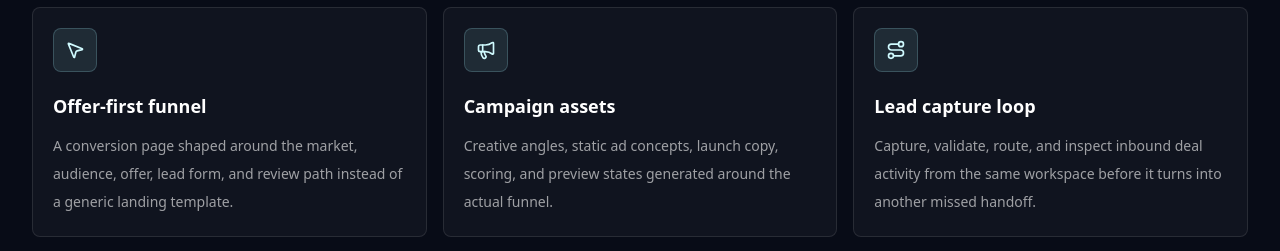
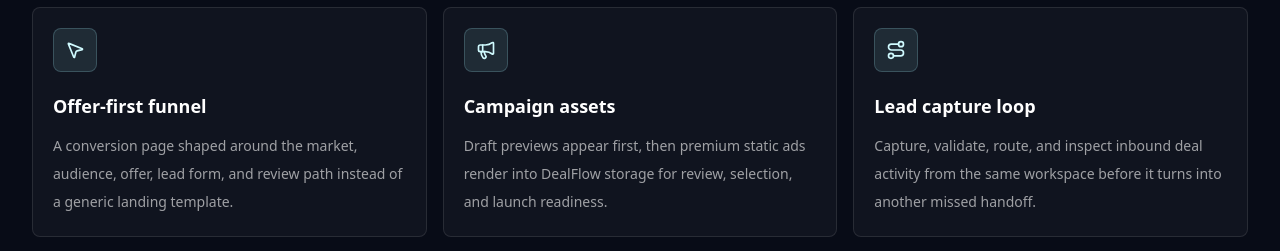
Before and after one commit to raiaan-sudo/dealflow-os-rebuild, a Next.js app: page / in a window 1280 px wide. Shown: the part 2020-2271 px from the top of the page. Built offline with nearby package versions, Linux system fonts and the light colour scheme.

Commit message:
Update homepage creative generation copy

```diff
--- a/src/components/marketing/home-command-center.tsx
+++ b/src/components/marketing/home-command-center.tsx
@@ -75,7 +75,7 @@ const installStack = [
   },
   {
     title: "Campaign assets",
-    body: "Creative angles, static ad concepts, launch copy, scoring, and preview states generated around the actual funnel.",
+    body: "Draft previews appear first, then premium static ads render into DealFlow storage for review, selection, and launch readiness.",
     icon: Megaphone,
   },
   {
@@ -156,8 +156,8 @@ const softwareModules = [
   {
     label: "03",
     title: "Creative engine",
-    body: "Ad angles, hooks, static concepts, and launch copy are generated around the funnel instead of sitting in a disconnected document.",
-    items: ["Hooks", "Static ad concepts", "Launch copy"],
+    body: "Ad angles, hooks, launch copy, and premium render states stay tied to the funnel, with launch blocked until the required assets are ready.",
+    items: ["Draft previews", "Premium statics", "Launch copy"],
   },
   {
     label: "04",
```
